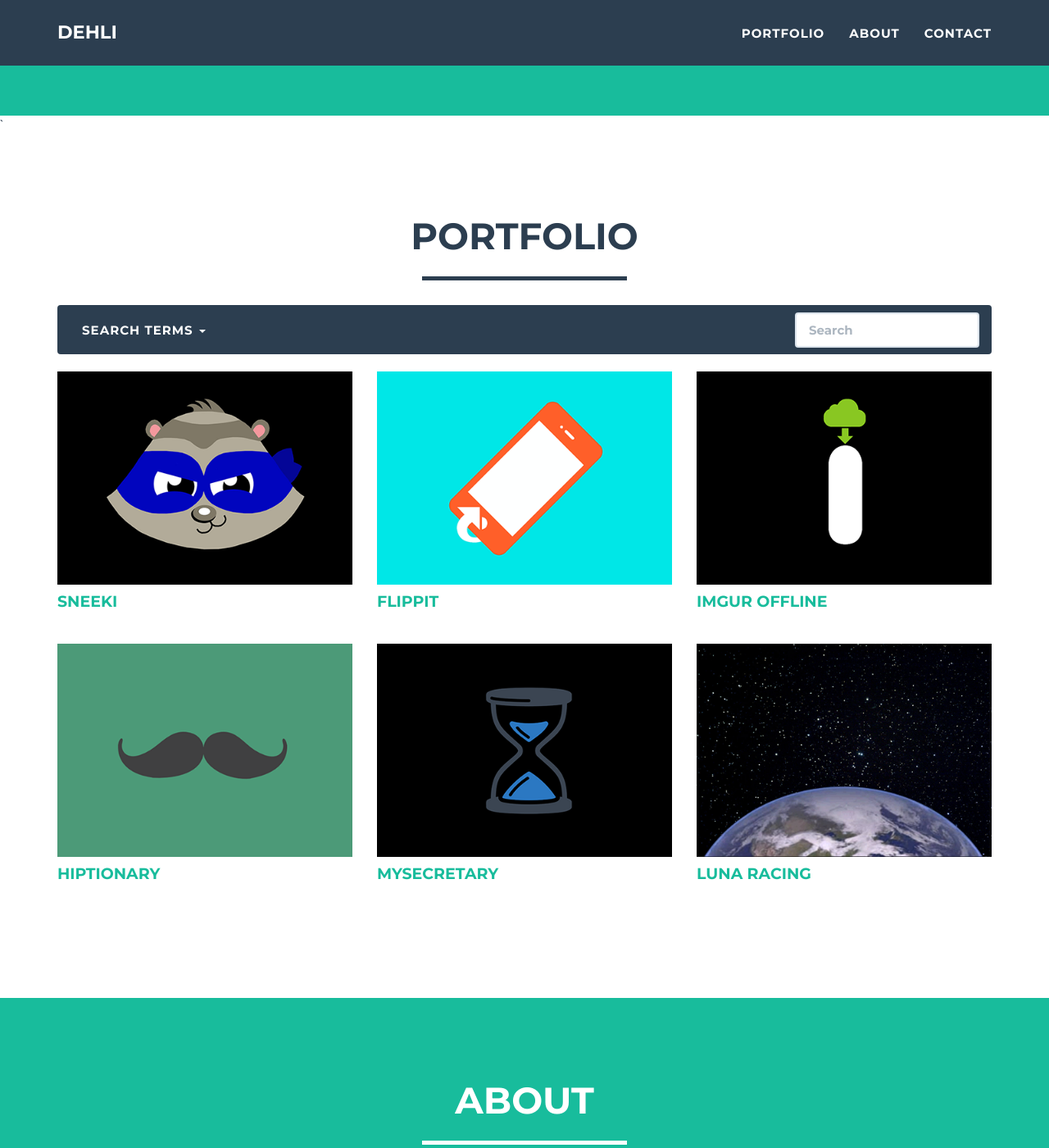
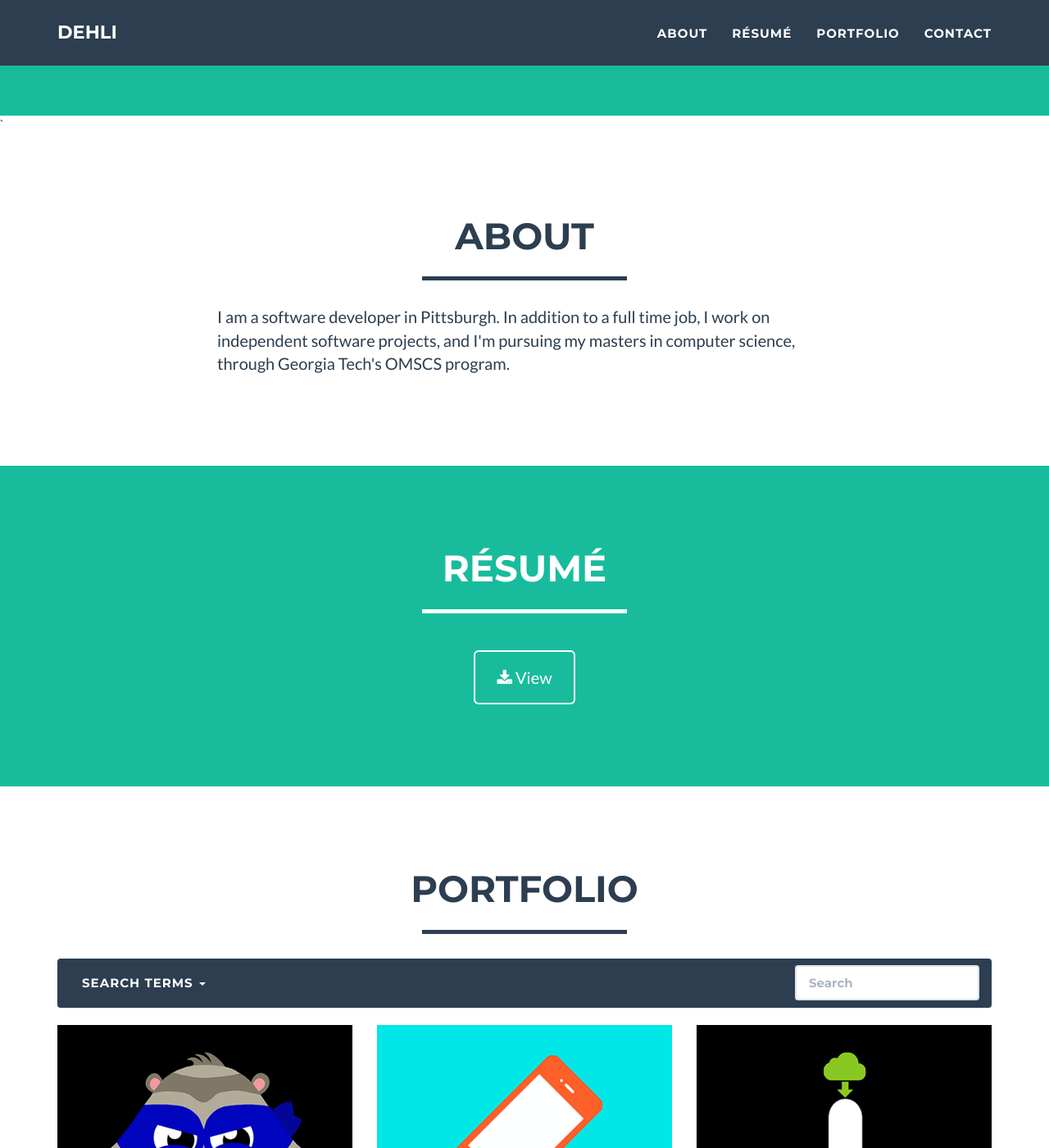
Before and after one commit to Dehli/dehli.github.io, a Jekyll site: the page built from index.html, in a window 1280 px wide and 1400 px high, scrolled down 634 px. Shown: the whole window at 82% size. Built offline with Jekyll 4.4.1, drawn with Linux system fonts in a browser that asks for light colours; some of the changed text lies outside the part shown.

Commit message:
Added a resume.

```diff
--- a/_includes/about.html
+++ b/_includes/about.html
@@ -1,10 +1,10 @@
  <!-- About Section -->
-    <section class="success" id="about">
+    <section id="about">
         <div class="container">
             <div class="row">
                 <div class="col-lg-12 text-center">
                     <h2>About</h2>
-                    <hr class="star-light">
+                    <hr class="star-primary">
                 </div>
             </div>
             <div class="row">
--- a/_includes/header.html
+++ b/_includes/header.html
@@ -19,10 +19,13 @@
                         <a href="#page-top"></a>
                     </li>
                     <li class="page-scroll">
-                        <a href="#portfolio">Portfolio</a>
+                      <a href="#about">About</a>
                     </li>
                     <li class="page-scroll">
-                        <a href="#about">About</a>
+                      <a href="#resume">Résumé</a>
+                    </li>
+                    <li class="page-scroll">
+                        <a href="#portfolio">Portfolio</a>
                     </li>
                     <li class="page-scroll">
                         <a href="#contact">Contact</a>
--- a/_includes/modals.html
+++ b/_includes/modals.html
@@ -42,3 +42,25 @@
         </div>
     </div>
 {% endfor %}
+
+<!-- Resume Modal -->
+<div class="portfolio-modal modal fade" id="resumeModal"" tabindex="-1" role="dialog" aria-hidden="true">
+  <div class="modal-content">
+    <div class="close-modal" data-dismiss="modal">
+      <div class="lr">
+        <div class="rl">
+        </div>
+      </div>
+    </div>
+    <div class="container">
+      <div class="row">
+        <div class="col-lg-8 col-lg-offset-2">
+          <div class="modal-body">
+            <object data="resume.pdf" type="application/pdf" width="100%" height="100%">
+            <button type="button" class="btn btn-default" data-dismiss="modal"><i class="fa fa-times"></i> Close</button>
+          </div>
+        </div>
+      </div>
+    </div>
+  </div>
+</div>
--- /dev/null
+++ b/_includes/resume.html
@@ -0,0 +1,18 @@
+ <!-- Resume Section -->
+    <section class="success" id="resume">
+        <div class="container">
+            <div class="row">
+                <div class="col-lg-12 text-center">
+                    <h2>Résumé</h2>
+                    <hr class="star-light">
+                </div>
+            </div>
+            <div class="row">
+              <div class="col-lg-8 col-lg-offset-2 text-center">
+                <a href="#resumeModal" class="btn btn-lg btn-outline" data-toggle="modal">
+                  <i class="fa fa-download"></i> View
+                </a>
+              </div>
+            </div>
+        </div>
+    </section>
--- a/_layouts/default.html
+++ b/_layouts/default.html
@@ -5,8 +5,9 @@
 
 	<body id="page-top" class="index">
 		{% include header.html %}
+		{% include about.html %}
+		{% include resume.html %}
 		{% include portfolio_grid.html %}
-		{% include about.html %}
 		{% include contact.html %}
 		{% include footer.html %}
 		{% include modals.html %}
```
Also changed, not shown: README.md, _includes/js.html (indentation only), 1 other file.
